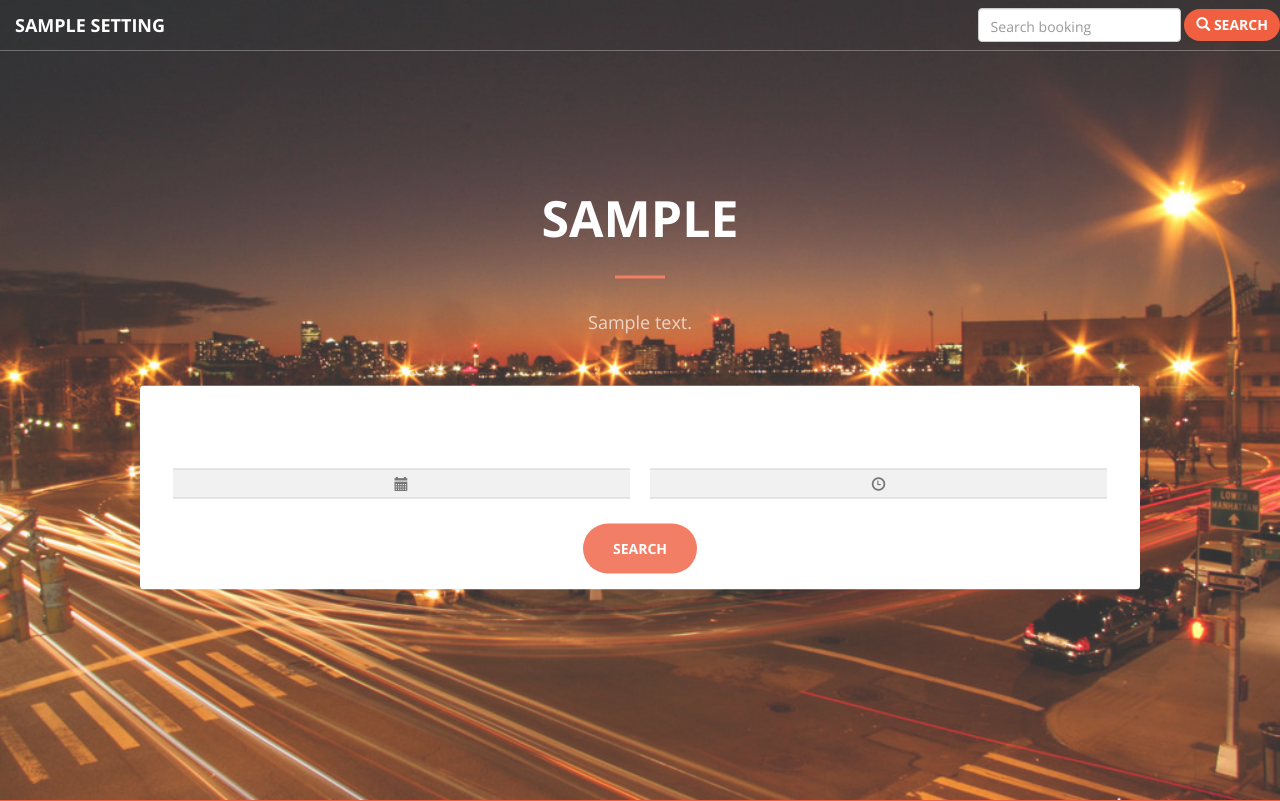
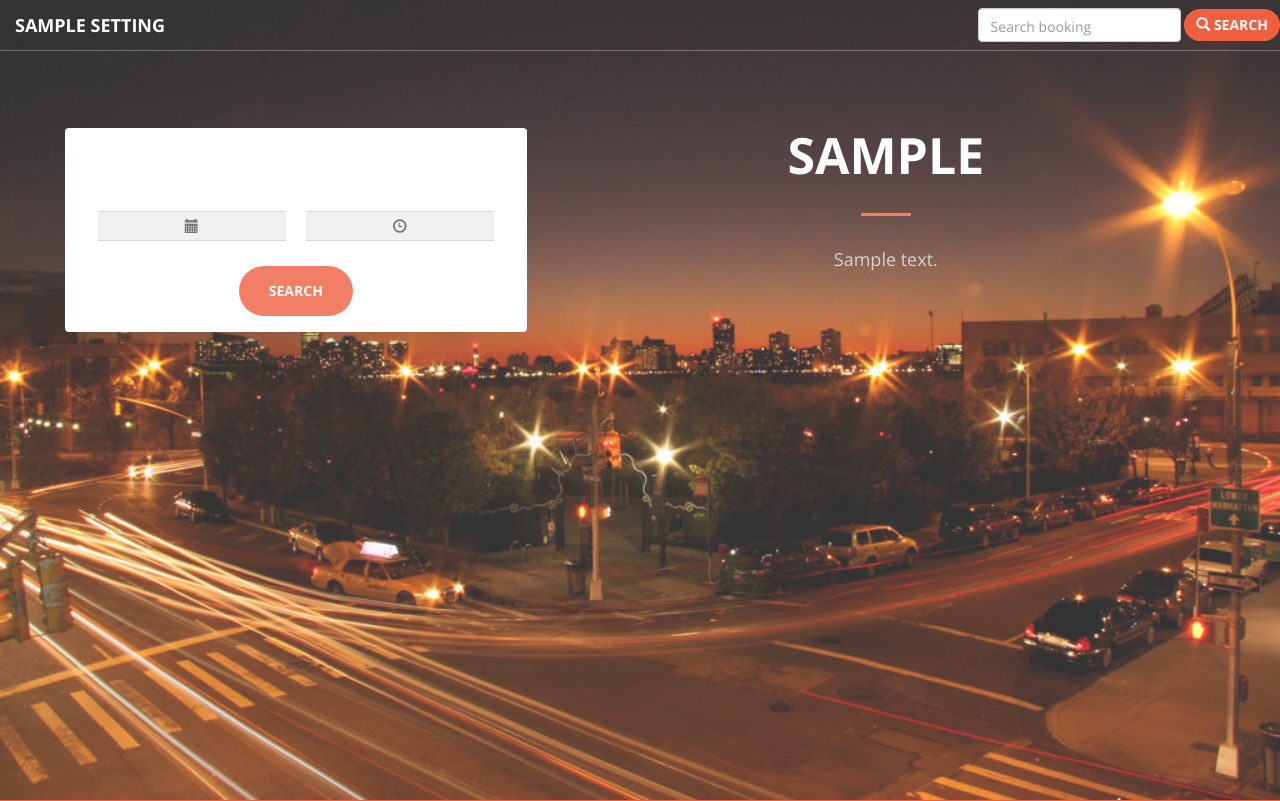
Before and after one commit to jypsi/cabs, a Django app: template opencabs/templates/opencabs/index.html in a window 1280 px wide. Shown: the top 801 px of the page. Run offline with Django 3.2, Linux system fonts and the light colour scheme; the template is opened without the code that fills it: most values are stand-ins (such as "Sample title", 1, 10 or a date in 2020); some libraries are stand-ins or nearby versions.

Commit message:
Refactor index page and search form layout.

```diff
--- a/opencabs/templates/_base.html
+++ b/opencabs/templates/_base.html
@@ -62,7 +62,7 @@
     }
 
     header .header-content.index {
-        top: 50%;
+        top: 30%;
     }
 
     #search-booking {
--- a/opencabs/templates/opencabs/index.html
+++ b/opencabs/templates/opencabs/index.html
@@ -39,11 +39,8 @@
 {% block content_container %}
     <header>
         <div class="header-content index">
-            <div class="header-content-inner">
-				<h1 id="homeHeading">{{ settings.PROJECT_HEADER }}</h1>
-				<hr>
-				<p>{{ settings.PROJECT_DESCRIPTION }}</p>
-
+            <div class="row">
+                <div class="col-sm-5">
                     <div class="panel" style="color: black !important;">
                         <div class="panel-body">
                             <form action="" method="post" class="form-horizontal" style="text-align: left;">{% csrf_token %}
@@ -101,6 +98,12 @@
                                 </div>
                             </form>
                         </div>
+                    </div>
+                </div>
+                <div class="header-content-inner col-sm-7">
+                    <h1 id="homeHeading">{{ settings.PROJECT_HEADER }}</h1>
+                    <hr>
+                    <p>{{ settings.PROJECT_DESCRIPTION }}</p>
                 </div>
 			</div>
 		</div>
@@ -200,6 +203,8 @@
 <script src="{% static "js/bootstrap-datetimepicker.min.js" %}"></script>
 <script type="text/javascript">
 $(function(){
+    $('#id_itinerary-booking_type_0').click();
+
     $('#traveldate-picker').datetimepicker({
         format: 'YYYY-MM-DD'
     });
```
Lines whose indentation alone changed are shown as unchanged.
